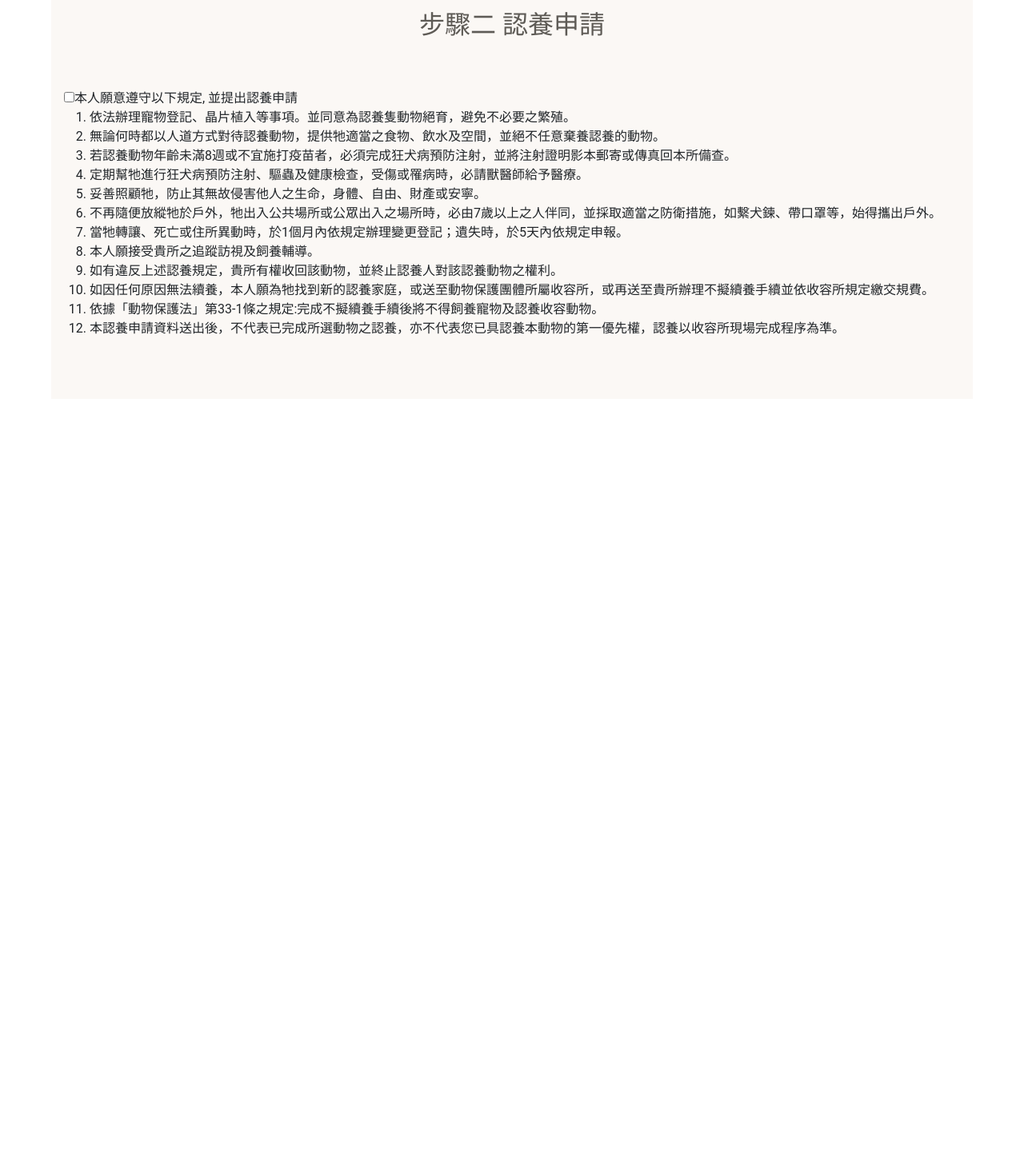
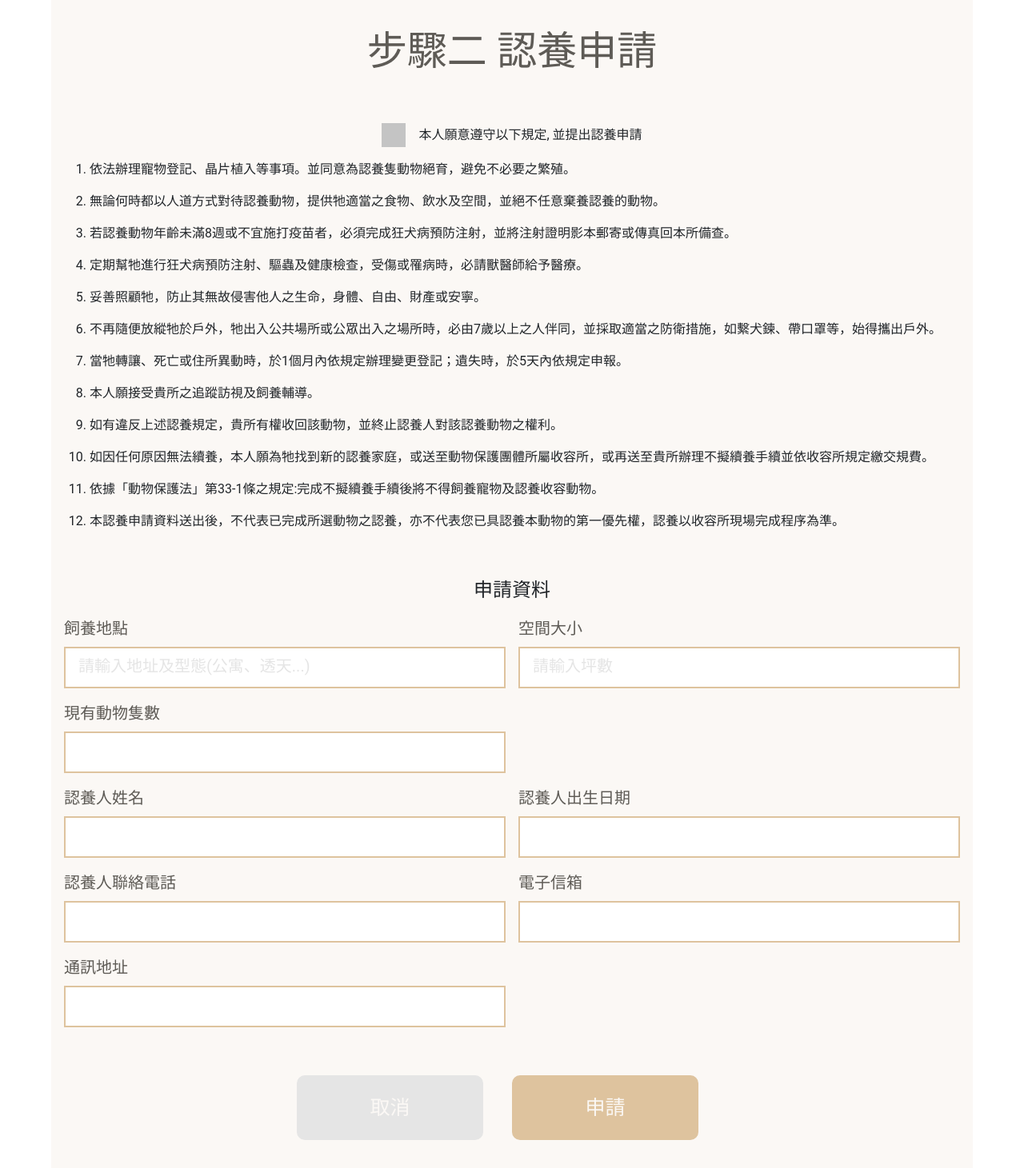
Before and after one commit to Chiahsuan-TW/pet-adoption, a Vue app: page /info in a window 1280 px wide. Shown: the part 1209-2670 px from the top of the page at 80% size. Before the commit the page ends 1708 px from the top, so only its background shows below. Built offline with nearby package versions, Linux system fonts and the light colour scheme.

Commit message:
application-layout feat: 基礎切版完成

```diff
--- a/src/views/Info.vue
+++ b/src/views/Info.vue
@@ -5,7 +5,7 @@
       <span class="line"></span>
       <span class="circle circle_2"></span>
     </div>
-    <h2>步驟一 認養需知</h2>
+    <h3>步驟一 認養需知</h3>
     <form class="adoption_form">
       <div class="question question_1">
         <p>
@@ -263,7 +263,7 @@
       <span class="line"></span>
       <span class="circle circle_2"></span>
     </div>
-    <h2>步驟二 認養申請</h2>
+    <h3>步驟二 認養申請</h3>
     <div class="confirm_check">
       <input type="checkbox" name="" id="confirm_check" />
       <label for="confirm_check">本人願意遵守以下規定, 並提出認養申請</label>
@@ -302,6 +302,69 @@
         本認養申請資料送出後，不代表已完成所選動物之認養，亦不代表您已具認養本動物的第一優先權，認養以收容所現場完成程序為準。
       </li>
     </ol>
+    <div class="applicant_info">
+      <h4>申請資料</h4>
+      <div class="applicant_input">
+        <div>
+          <div class="location">
+            <label for="location">飼養地點</label>
+            <input
+              type="text"
+              name="location"
+              id="location"
+              placeholder="請輸入地址及型態(公寓、透天...)"
+            />
+          </div>
+          <div class="space">
+            <label for="space">空間大小</label>
+            <input
+              type="text"
+              name="space"
+              id="space"
+              placeholder="請輸入坪數"
+            />
+          </div>
+        </div>
+        <div>
+          <div class="hadpets">
+            <label for="hadpets">現有動物隻數</label>
+            <input type="text" name="hadpets" id="hadpets" />
+          </div>
+          <div></div>
+        </div>
+        <div>
+          <div class="name">
+            <label for="name">認養人姓名</label>
+            <input type="text" name="name" id="name" />
+          </div>
+          <div class="birth">
+            <label for="birth">認養人出生日期</label>
+            <input type="text" name="birth" id="birth" />
+          </div>
+        </div>
+        <div>
+          <div class="tel">
+            <label for="tel">認養人聯絡電話</label>
+            <input type="tel" name="tel" id="tel" />
+          </div>
+          <div class="mail">
+            <label for="mail">電子信箱</label>
+            <input type="email" name="mail" id="mail" />
+          </div>
+        </div>
+        <div>
+          <div class="address">
+            <label for="address">通訊地址</label>
+            <input type="text" name="address" id="address" />
+          </div>
+          <div></div>
+        </div>
+      </div>
+      <div class="form_btn">
+        <button class="btn cancel_btn">取消</button>
+        <button class="btn next_btn">申請</button>
+      </div>
+    </div>
   </div>
 </template>
 
@@ -314,9 +377,10 @@
   margin: 0 auto;
   padding: 36px 16px 60px 16px;
   background-color: color.$primary;
-  h2 {
+  h3 {
     margin-bottom: 60px;
     text-align: center;
+    font-size: 50px;
     color: color.$text_dark;
   }
 }
@@ -342,7 +406,30 @@
     background-color: #e5e5e5;
   }
 }
-
+.form_btn {
+  text-align: center;
+  .btn {
+    width: 233px;
+    height: 81px;
+    margin-right: 36px;
+    border-radius: 10px;
+    font-size: 25px;
+    color: #fbf8f5;
+    transition: 0.4s;
+  }
+  .cancel_btn {
+    background-color: color.$cancel_btn;
+    &:hover {
+      background-color: #b6b6b6;
+    }
+  }
+  .next_btn {
+    background-color: color.$secondary;
+    &:hover {
+      background-color: #deb071;
+    }
+  }
+}
 // adoption
 .adoption_form {
   color: color.$text_dark;
@@ -364,6 +451,8 @@
       vertical-align: middle;
       appearance: none;
       background-color: #c4c4c4;
+      cursor: pointer;
+      transition: 0.4s;
       &:checked {
         background-color: color.$secondary;
       }
@@ -376,24 +465,17 @@
     }
   }
 }
-.form_btn {
-  text-align: center;
-  .btn {
-    width: 233px;
-    height: 81px;
-    margin-right: 36px;
-    border-radius: 10px;
-    font-size: 25px;
-    color: #fbf8f5;
-  }
-  .cancel_btn {
-    background-color: color.$cancel_btn;
-  }
-  .next_btn {
-    background-color: color.$secondary;
+@media (max-width: 992px) {
+  .question {
+    flex-wrap: wrap;
+    p {
+      margin-bottom: 8px;
+    }
+    .check_box {
+      margin-left: 16px;
+    }
   }
 }
-
 // application
 .application {
   margin-top: 50px;
@@ -406,4 +488,64 @@
     }
   }
 }
+.confirm_check {
+  width: fit-content;
+  margin: 0 auto 16px auto;
+  input[type="checkbox"] {
+    width: 30px;
+    height: 30px;
+    margin-right: 16px;
+    vertical-align: middle;
+    appearance: none;
+    background-color: #c4c4c4;
+    cursor: pointer;
+    transition: 0.4s;
+    &:checked {
+      background-color: color.$secondary;
+    }
+  }
+  label {
+    vertical-align: middle;
+  }
+}
+.consent_info {
+  margin-bottom: 60px;
+  li:not(:last-child) {
+    margin-bottom: 16px;
+  }
+}
+.applicant_info {
+  h4 {
+    width: fit-content;
+    margin: 0 auto 18px auto;
+  }
+  .applicant_input {
+    margin-bottom: 60px;
+    > div {
+      display: flex;
+      gap: 16px;
+      margin-bottom: 16px;
+      > div {
+        flex: 1 0 0;
+      }
+      label {
+        display: block;
+        margin-bottom: 8px;
+        color: color.$text_dark;
+        font-size: 20px;
+      }
+      input {
+        display: block;
+        width: 100%;
+        height: 52px;
+        padding: 0 16px;
+        border: 2px solid color.$secondary;
+        &::placeholder {
+          font-size: 20px;
+          color: color.$cancel_btn;
+        }
+      }
+    }
+  }
+}
 </style>
```
